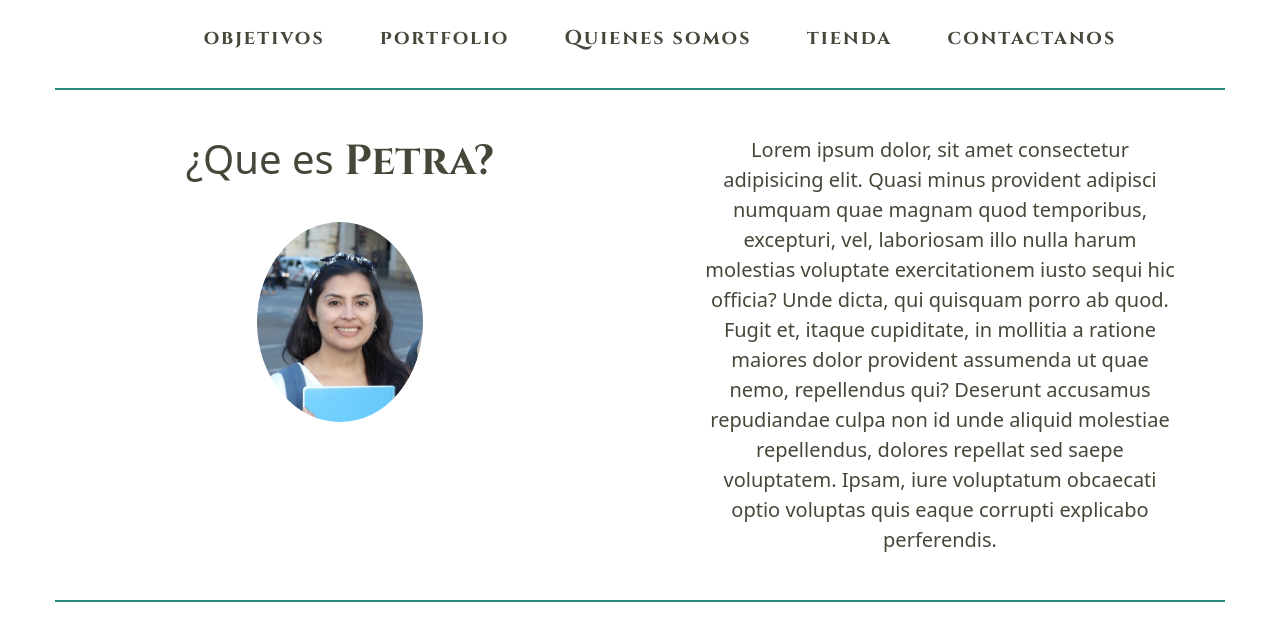
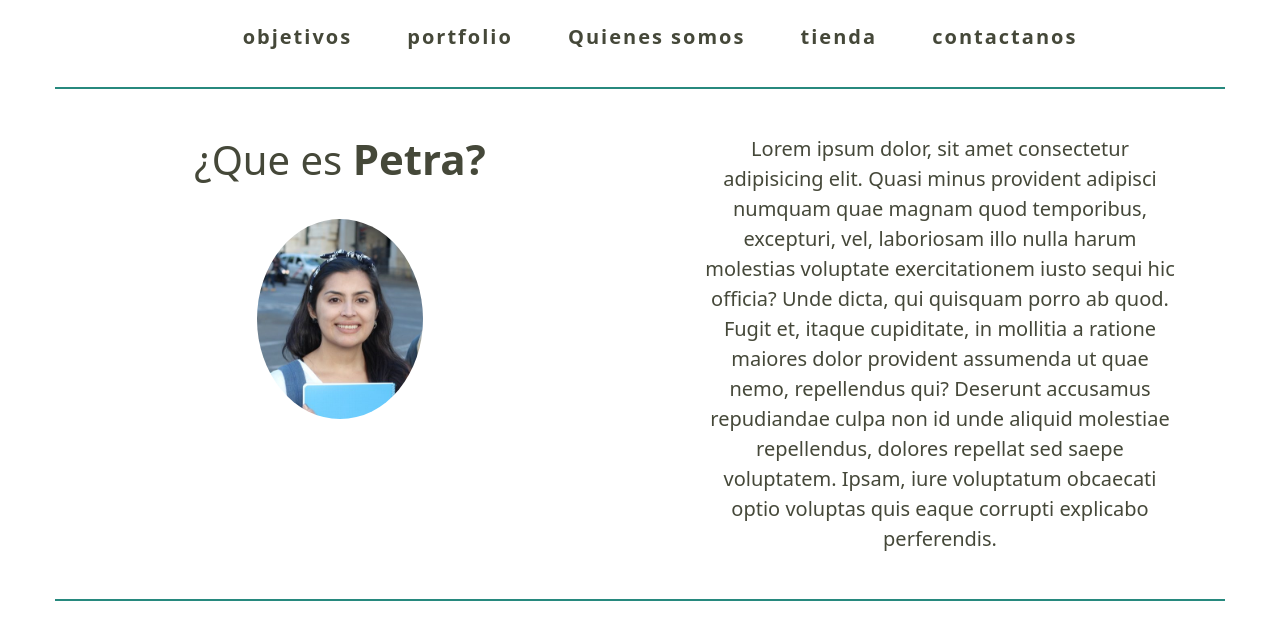
Before and after one commit to jpereyraacevedo/Petra, a website: page conocenos.html in a window 1280 px wide. Shown: the part 168-800 px from the top of the page. Drawn offline with nearby package versions, Linux system fonts and the light colour scheme.

Commit message:
Agregado de mixins de fonts

```diff
--- a/css/estilos2.css
+++ b/css/estilos2.css
@@ -58,7 +58,7 @@ li {
     padding-left:25px;
     padding-right:25px;
     font-size: large;
-    font-family: 'Cinzel';
+    /*font-family: 'Cinzel';*/
     font-weight: 600;
     letter-spacing: 2px;
     margin-bottom: 15px;
@@ -197,12 +197,12 @@ ul li:hover ul {
 }
 
 .letra {
-    font-family: 'Cinzel' !important;
+  /*  font-family: 'Cinzel' !important;*/
     font-size: 42px;
 }
 
 .letra2 {
-    font-family: 'Cinzel' !important;
+   /* font-family: 'Cinzel' !important;*/
     font-size: 24px;
 }
 
```
